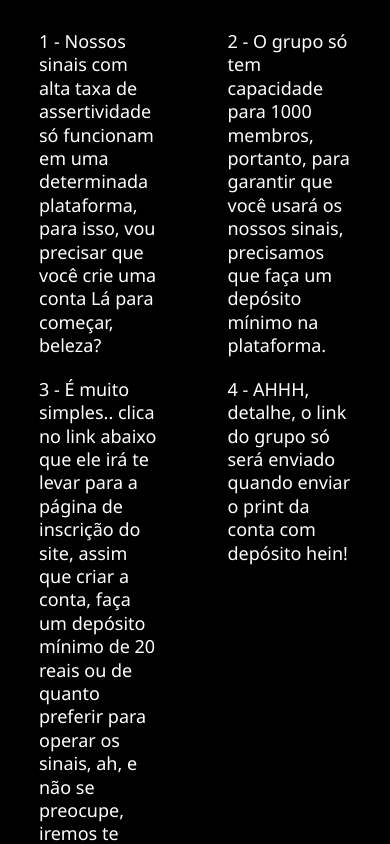
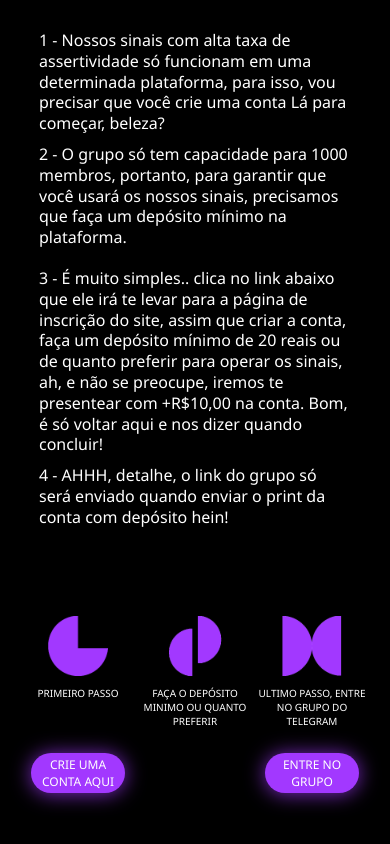
Before and after one commit to nascimelorenzzo/gringo-sinais, a plain HTML site: page entrarGrupo.html in a window 390 px wide. Shown: the top 844 px of the page. Drawn offline with Linux system fonts and the light colour scheme.

Commit message:
layout responsivel

```diff
--- a/styleEntrarGrupo.css
+++ b/styleEntrarGrupo.css
@@ -114,3 +114,55 @@ body {
 .btn:hover a {
   color: black;
 }
+
+@media only screen and (max-width: 768px) {
+
+  .regras .horizontal {
+    flex-direction: column;
+  }
+
+  .regra {
+    font-size: 16px;
+    width: 100%;
+    margin-bottom: 10px;
+  }
+
+  .first {
+    margin-bottom: 10px;
+  }
+
+  .btn {
+    width: 100%;
+    height: 40px;
+    padding: 10px;
+  }
+
+  .passos {
+    flex-direction: row;
+    margin-top: 50px;
+    width: 100%;
+    padding: 0 5%;
+  }
+
+  .passos .vertical {
+    width: 50%;
+    height: 70%;
+    margin-bottom: 20px;
+  }
+
+  .passos .vertical img {
+    height: 60px;
+    width: 60px;
+    margin-bottom: 10px;
+  }
+
+  .passos .vertical .title {
+    font-size: 10px;
+  }
+
+  .btn {
+    width: 80%;
+    height: 40px;
+    padding: 10px;
+  }
+}
```
Also changed, not shown: styleIndex.css (+80 -0 lines).
